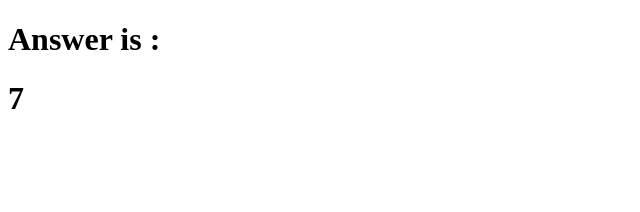
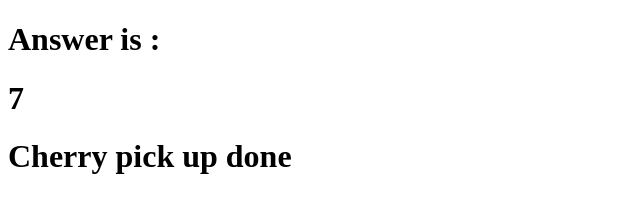
Before and after one commit to Basiq-Naeem/Code-Problem, a plain HTML site: page javascript prblem/index.html in a window 1280 px wide. Shown: the whole page, without its empty margins (0-640 px from the left). Drawn offline with Linux system fonts and the light colour scheme.

Commit message:
H1 addded for cherry pick

```diff
--- a/javascript prblem/index.html
+++ b/javascript prblem/index.html
@@ -11,6 +11,8 @@
 <h1>Answer is :</h1>
     <h1 id="main"></h1>
 </body>
+
+<h1>Cherry pick up done</h1>
 <script    src="Stringanagram.js">
 
 </script>
```
